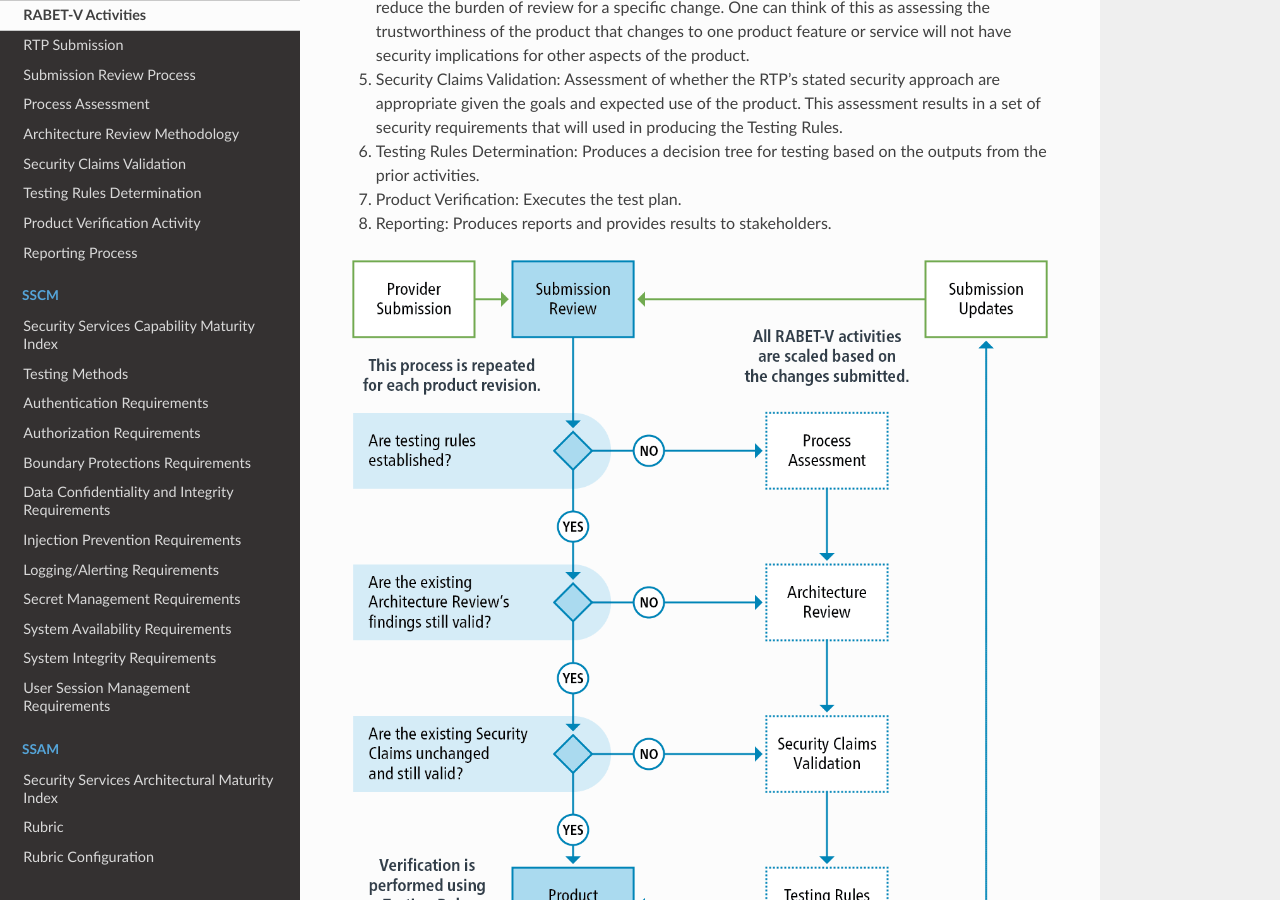
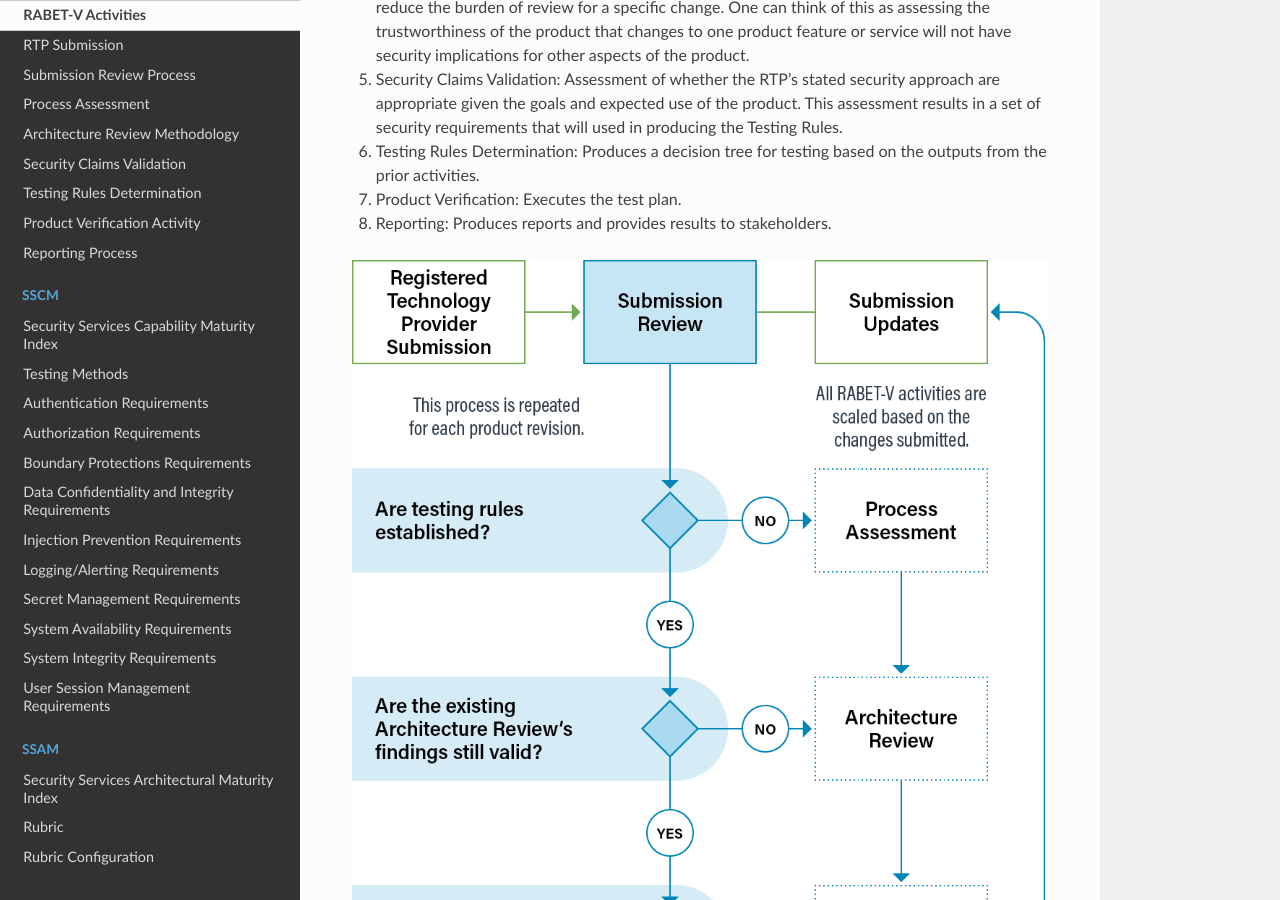
Before and after one commit to it-dept-cis/RABET-V-Pilot, a Sphinx documentation site: the page built from docs/source/Activities/README.md, in a window 1280 px wide and 900 px high, scrolled down 572 px. Built offline with Sphinx 7.4.7 and the Read the Docs theme 2.0.0, drawn with Linux system fonts in a browser that asks for light colours.

Commit message:
Removed old process diagram and added an updated version. Closes #49.

```diff
--- a/docs/source/Activities/README.md
+++ b/docs/source/Activities/README.md
@@ -18,4 +18,4 @@
 
 1.  Reporting: Produces reports and provides results to stakeholders.
 
-![A flow diagram of the RABET-V Workflow](media/election_verification_proc_model-2020-0115.png)
+![A flow diagram of the RABET-V Workflow](media/RABET-V-Election-Verification-Process-Diagram-v21.11.png)
```
Also changed, not shown: docs/source/Activities/media/RABET-V-Election-Verification-Process-Diagram-v21.11.png (added), docs/source/Activities/media/election_verification_proc_model-2020-0115.png (deleted).
